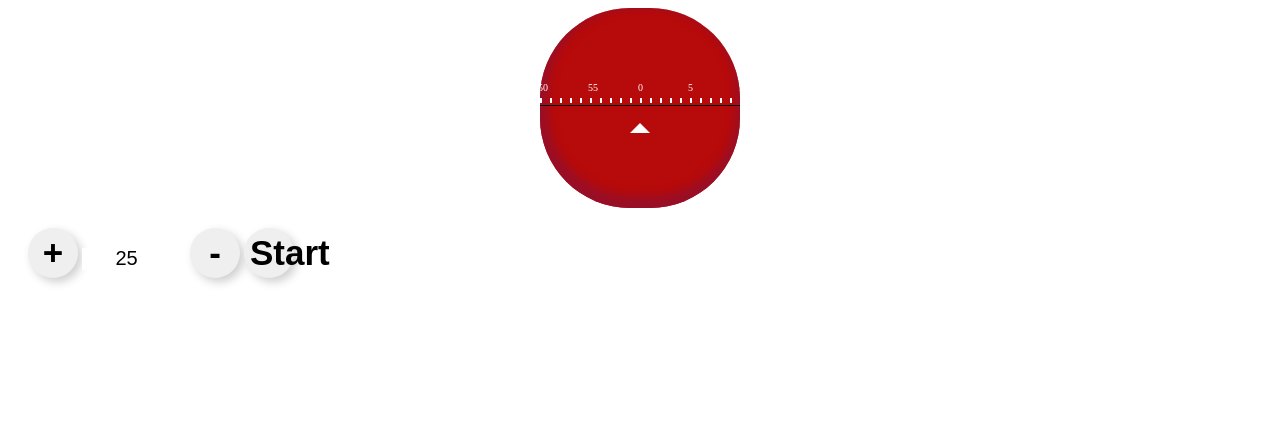
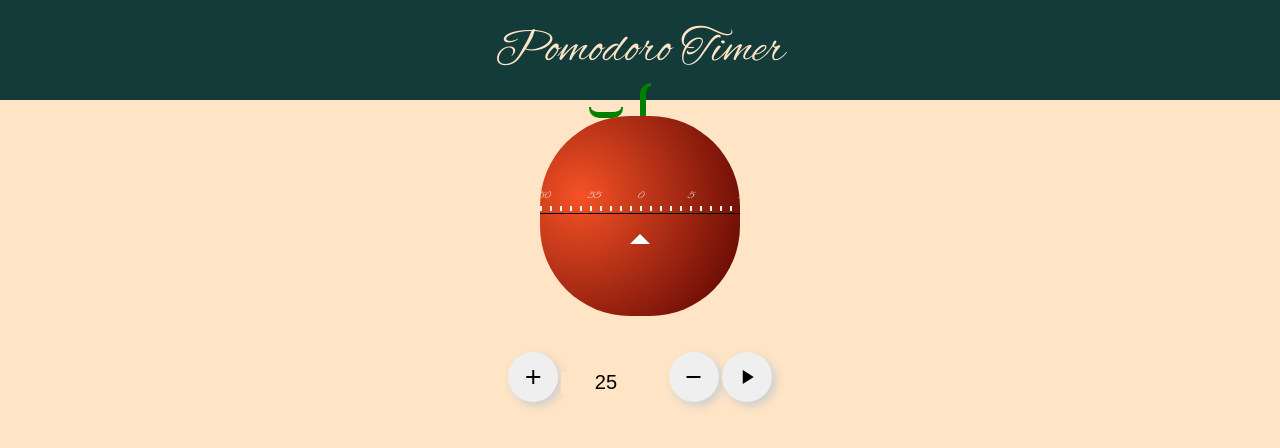
Before and after one commit to amithariharan/pomodaro, a website built with webpack: page index.html in a window 1280 px wide. Built offline with nearby package versions, Linux system fonts and the light colour scheme.

Commit message:
style changes

```diff
--- a/index.html
+++ b/index.html
@@ -5,14 +5,23 @@
     <meta name="viewport" content="width=device-width, initial-scale=1, shrink-to-fit=no">
     <meta name="theme-color" content="#2efefe">
     <script defer type="text/javascript" src="bundle.js" ></script>
+    <link href="https://fonts.googleapis.com/icon?family=Material+Icons" rel="stylesheet">
+    <link href="https://fonts.googleapis.com/css?family=Alex+Brush" rel="stylesheet">
+
     <title>Pomodaro Clock</title>
   </head>
   <body>
     <noscript>
       You need to enable JavaScript to run this app.
     </noscript>
+
+    <header>
+      Pomodoro Timer
+    </header>
+
     <div class="pomodaro">
-
+      <div class="tomoto-top">
+      </div>
       <span class="ruler">
         <div class="reading-wrapper">
           <div class="reading">
@@ -146,29 +155,113 @@
     </div>
 
    <div class="controlls">
-     <button id="increment">+</button>
+     <button id="increment"><i class="material-icons md-18">add</i></button>
      <input type="number" value="25" id="time"/>
-     <button id="decrement">-</button>
+     <button id="decrement"><i class="material-icons md-18">remove</i></button>
      <audio id="tick" loop="true" src="/sounds/ticking.mp3"></audio>
      <audio id="alarm" src="/sounds/alarm.mp3"></audio>
-     <button onclick="startTimer()">Start</button>
+     <button onclick="startTimer()"><i class="material-icons md-18">play_arrow</i></button>
    </div>
 
     <style>
+
+      body {
+        margin: 0;
+        padding: 0;
+        background-color: #FFE4C5;
+        font-family: 'Alex Brush', cursive;
+      }
+
+      header {
+        min-height: 100px;
+        background-color: #123b39;
+        color: #FFE4C5;
+        font-size: 48px;
+        line-height: 100px;
+        text-align: center;
+      }
+
+      @font-face {
+        font-family: 'Material Icons';
+        font-style: normal;
+        font-weight: 400;
+        src: url(https://example.com/MaterialIcons-Regular.eot); /* For IE6-8 */
+        src: local('Material Icons'),
+          local('MaterialIcons-Regular'),
+          url(https://example.com/MaterialIcons-Regular.woff2) format('woff2'),
+          url(https://example.com/MaterialIcons-Regular.woff) format('woff'),
+          url(https://example.com/MaterialIcons-Regular.ttf) format('truetype');
+      }
+
+      .material-icons {
+        font-family: 'Material Icons';
+        font-weight: normal;
+        font-style: normal;
+        font-size: 24px;  /* Preferred icon size */
+        display: inline-block;
+        line-height: 1;
+        text-transform: none;
+        letter-spacing: normal;
+        word-wrap: normal;
+        white-space: nowrap;
+        direction: ltr;
+
+        /* Support for all WebKit browsers. */
+        -webkit-font-smoothing: antialiased;
+        /* Support for Safari and Chrome. */
+        text-rendering: optimizeLegibility;
+
+        /* Support for Firefox. */
+        -moz-osx-font-smoothing: grayscale;
+
+        /* Support for IE. */
+        font-feature-settings: 'liga';
+      }
 
       .pomodaro {
         width: 200px;
         height: 200px;
         background-color: #b70a0a;
+        background: radial-gradient(circle at 40px 80px, #f55225, #540000);
         border-radius: 45%;
-        box-shadow: 2px -6px 10px 6px #980f27 inset;
         overflow: hidden;
-        margin: 0 auto;
+        margin: 16px auto;
       }
+
+      .pomodaro::before {
+        content: "";
+        position: absolute;
+        top: 107px;
+        left: 46%;
+        width: 30px;
+        height: 5px;
+        border: 8px solid green;
+        border-width: 0 2px 6px 2px;
+        border-bottom-right-radius: 10px;
+        border-bottom-left-radius: 10px;
+        animation: rotates ease-in 60s infinite;
+      }
+
+      .pomodaro::after {
+          content: "";
+          position: absolute;
+          width: 5px;
+          height: 30px;
+          border: 5px solid green;
+          border-width: 3px 0 0 6px;
+          border-top-left-radius: 20px;
+          animation: rotates ease-in 60s infinite;
+          top:83px;
+          left: 50%;
+          transform: scale3DZ(3)
+      }
+
 
 
       .controlls {
         padding: 20px;
+        margin: 0 auto;
+        text-align: center;
       }
 
       #time {
@@ -191,6 +284,7 @@
       input {
         text-align: center;
         border: none;
+        background-color: #FFE4C5;
       }
 
       button:active {
@@ -210,15 +304,15 @@
       }
 
       .reading {
-       width: 600px;
-       position: relative;
-       display: inline-block;
+        width: 600px;
+        position: relative;
+        display: inline-block;
 
-       font-size: 0;
+        font-size: 0;
       }
 
       .animation-move {
-        animation: move linear 60s 1;
+        animation: move linear 60s infinite;
       }
 
       .reading-wrapper {
@@ -253,6 +347,33 @@
         margin-left: 90px;
       }
 
+      .tomoto-top {
+        position: relative;
+
+      }
+
+      .tomoto {
+        position: absolute;
+        min-width: 10px;
+        min-height: 50px;
+        background-color: green;
+        border-radius: 50%;
+      }
+
+      .tomoto-1 {
+        animation: rotate ease-in 60s infinite;
+        transform-origin: top left;
+        left: 50%;
+      }
+      .tomoto-2 {
+        transform: rotate(120deg);
+        left: 120px;
+      }
+
+      .tomoto-3 {
+        transform: rotate(120deg)
+      }
+
       @keyframes move {
         from {
           left: 0px;
@@ -261,6 +382,29 @@
           left: -600px
         }
       }
+
+      @keyframes rotates {
+        from {
+          transform: rotateY(0deg)
+        } to {
+          transform: rotateY(360deg)
+        }
+
+
+        /* 0% {
+          left: 60%;
+          transform: rotate(302deg);
+        }
+        50% {
+          left: 50%;
+          transform: rotate(360deg);
+        }
+        100% {
+          left: 35%;
+          transform: rotate(417deg);
+        } */
+      }
+
     </style>
 
   </body>
--- a/js/index.js
+++ b/js/index.js
@@ -32,11 +32,13 @@
       let startTime = time.value;
       setTimeout(playAlarm, startTime*60*1000)
       tick.play();
+      document.getElementsByClassName('material-icons')[2].innerHTML = 'pause';
       document.getElementsByClassName('reading-wrapper')[0].classList.add("animation-move");
     }
 
     playAlarm = () => {
-      console.log("sss");
+      document.getElementsByClassName('material-icons')[2].innerHTML = 'play_arrow';
+      document.getElementsByClassName('reading-wrapper')[0].classList.remove("animation-move");
       tick.pause();
       alarm.play()
     }
--- a/package.json
+++ b/package.json
@@ -6,7 +6,7 @@
   "scripts": {
     "test": "echo \"Error: no test specified\" && exit 1",
     "start": "webpack --config webpack.config.js",
-    "startdev": "webpack-dev-server"
+    "startdev": "webpack-dev-server --host 0.0.0.0"
   },
   "author": "Amith",
   "license": "ISC",
```
